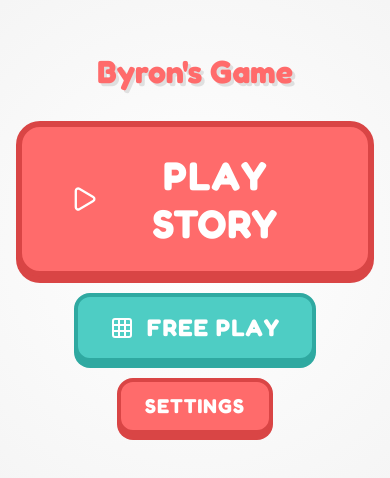
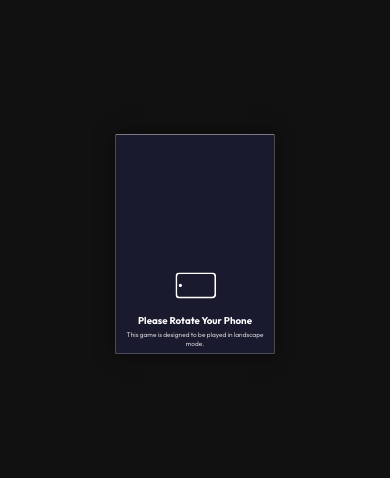
Before and after one commit to sziegler68/Byrons-game, a React (Vite) app: page / in a window 390 px wide. Shown: the part 178-656 px from the top of the page. Built offline with nearby package versions, Linux system fonts and the light colour scheme.

Commit message:
feat: implement Game Scaler architecture (960x540 fixed resolution) and RotatePhone overlay

```diff
--- a/src/App.tsx
+++ b/src/App.tsx
@@ -5,6 +5,8 @@ import { StorySelect } from './pages/StorySelect';
 import { StoryBoard } from './pages/StoryBoard';
 import { SettingsScreen } from './pages/SettingsScreen';
 import { TracingGame } from './components/minigames/TracingGame';
+import { GameScaler } from './components/layout/GameScaler';
+import { RotatePhone } from './components/layout/RotatePhone';
 import { STORIES } from './data/stories';
 
 const GameContent = () => {
@@ -49,7 +51,10 @@ const GameContent = () => {
 function App() {
   return (
     <GameProvider>
-      <GameContent />
+      <GameScaler>
+        <RotatePhone />
+        <GameContent />
+      </GameScaler>
     </GameProvider>
   );
 }
--- /dev/null
+++ b/src/components/layout/GameScaler.tsx
@@ -0,0 +1,68 @@
+import { useState, useEffect } from 'react';
+import type { ReactNode } from 'react';
+
+// The "Target" resolution we code against.
+// 960x540 is qHD (exactly 1/2 of 1080p, 1/4 of 4k).
+// It's a safe 16:9 aspect ratio that runs great on mobile performance-wise.
+const GAME_WIDTH = 960;
+const GAME_HEIGHT = 540;
+
+interface GameScalerProps {
+    children: ReactNode;
+}
+
+export const GameScaler = ({ children }: GameScalerProps) => {
+    const [scale, setScale] = useState(1);
+
+    useEffect(() => {
+        const handleResize = () => {
+            const windowWidth = window.innerWidth;
+            const windowHeight = window.innerHeight;
+
+            // Calculate the scale needed to fit the width
+            const scaleX = windowWidth / GAME_WIDTH;
+            // Calculate the scale needed to fit the height
+            const scaleY = windowHeight / GAME_HEIGHT;
+
+            // Choose the smaller scale to ensure the game fits entirely within the screen (letterboxing)
+            const newScale = Math.min(scaleX, scaleY);
+
+            setScale(newScale);
+        };
+
+        window.addEventListener('resize', handleResize);
+        // Call once on mount
+        handleResize();
+
+        return () => window.removeEventListener('resize', handleResize);
+    }, []);
+
+    return (
+        <div style={{
+            width: '100vw',
+            height: '100vh',
+            backgroundColor: '#111', // Letterbox color (dark gray/black)
+            display: 'flex',
+            alignItems: 'center',
+            justifyContent: 'center',
+            overflow: 'hidden',
+            position: 'fixed', // Prevent body scrolling
+            top: 0,
+            left: 0
+        }}>
+            <div style={{
+                width: GAME_WIDTH,
+                height: GAME_HEIGHT,
+                transform: `scale(${scale})`,
+                // Start transformation from center so it scales evenly
+                transformOrigin: 'center center',
+                backgroundColor: '#fff', // Or your game's base background
+                position: 'relative',
+                boxShadow: '0 0 50px rgba(0,0,0,0.5)', // Nice shadow to separate from letterbox
+                overflow: 'hidden'
+            }}>
+                {children}
+            </div>
+        </div>
+    );
+};
--- /dev/null
+++ b/src/components/layout/RotatePhone.tsx
@@ -0,0 +1,69 @@
+import { useState, useEffect } from 'react';
+import { motion } from 'framer-motion';
+
+export const RotatePhone = () => {
+    const [isPortrait, setIsPortrait] = useState(false);
+
+    useEffect(() => {
+        const checkOrientation = () => {
+            // Check if height is strictly greater than width (classic portrait)
+            setIsPortrait(window.innerHeight > window.innerWidth);
+        };
+
+        // Initial check
+        checkOrientation();
+
+        // Listen for resize/orientation change
+        window.addEventListener('resize', checkOrientation);
+        window.addEventListener('orientationchange', checkOrientation);
+
+        return () => {
+            window.removeEventListener('resize', checkOrientation);
+            window.removeEventListener('orientationchange', checkOrientation);
+        };
+    }, []);
+
+    if (!isPortrait) return null;
+
+    return (
+        <div style={{
+            position: 'fixed',
+            top: 0,
+            left: 0,
+            width: '100vw',
+            height: '100vh',
+            backgroundColor: '#1a1a2e', // Dark blue/black background
+            zIndex: 9999,
+            display: 'flex',
+            flexDirection: 'column',
+            alignItems: 'center',
+            justifyContent: 'center',
+            color: 'white',
+            textAlign: 'center',
+            padding: '20px'
+        }}>
+            <motion.div
+                animate={{ rotate: 90 }}
+                transition={{
+                    repeat: Infinity,
+                    duration: 1.5,
+                    repeatDelay: 0.5,
+                    ease: "easeInOut"
+                }}
+                style={{ marginBottom: '20px' }}
+            >
+                {/* Simple Phone SVG Icon */}
+                <svg width="64" height="100" viewBox="0 0 64 100" fill="none" xmlns="http://www.w3.org/2000/svg">
+                    <rect x="2" y="2" width="60" height="96" rx="8" stroke="white" strokeWidth="4" />
+                    <circle cx="32" cy="88" r="4" fill="white" />
+                </svg>
+            </motion.div>
+            <h2 style={{ fontFamily: 'Outfit, sans-serif', fontSize: '1.5rem', marginBottom: '10px' }}>
+                Please Rotate Your Phone
+            </h2>
+            <p style={{ fontFamily: 'Outfit, sans-serif', opacity: 0.8 }}>
+                This game is designed to be played in landscape mode.
+            </p>
+        </div>
+    );
+};
--- a/src/index.css
+++ b/src/index.css
@@ -9,17 +9,16 @@
   --light-color: #F7FFF7;
   --font-main: 'Outfit', sans-serif;
   --font-fun: 'Fredoka', cursive;
-  --spacing-base: 1rem;
+
+  /*
+     With GameScaler, we are ALWAYS at 960x540 internal resolution.
+     So we can define standard sizes in pixels or rems with confidence.
+     Base font size is 16px (browser default).
+  */
   --radius-lg: 24px;
   --radius-md: 16px;
   --radius-sm: 12px;
   --border-width: 4px;
-
-  /* Safe area variables */
-  --sat: env(safe-area-inset-top);
-  --sar: env(safe-area-inset-right);
-  --sab: env(safe-area-inset-bottom);
-  --sal: env(safe-area-inset-left);
 }
 
 * {
@@ -29,37 +28,24 @@
   -webkit-tap-highlight-color: transparent;
 }
 
-html {
+html, body {
+  width: 100%;
   height: 100%;
-  width: 100%;
-  overflow: hidden;
+  overflow: hidden; /* GameScaler handles the container */
+  background-color: #111; /* Match the letterbox color */
 }
 
 body {
   font-family: var(--font-main);
-  background-color: var(--light-color);
-  background-image: radial-gradient(var(--secondary-color) 2px, transparent 2px);
-  background-size: 30px 30px;
   color: var(--dark-color);
   -webkit-user-select: none;
   user-select: none;
   overscroll-behavior: none;
-
-  /* Robust full screen */
-  width: 100%;
-  height: 100%;
-  position: fixed;
-  top: 0;
-  left: 0;
-  overflow: hidden;
 }
 
 #root {
   width: 100%;
   height: 100%;
-  display: flex;
-  flex-direction: column;
-  padding: var(--sat) var(--sar) var(--sab) var(--sal);
 }
 
 button {
@@ -70,12 +56,15 @@ button {
   touch-action: manipulation;
 }
 
+/* This container now lives INSIDE the 960x540 scaled box */
 .app-container {
-  flex: 1;
-  display: flex;
-  flex-direction: column;
   width: 100%;
   height: 100%;
   overflow: hidden;
   position: relative;
+  background-color: var(--light-color);
+  background-image: radial-gradient(var(--secondary-color) 2px, transparent 2px);
+  background-size: 30px 30px;
+  display: flex;
+  flex-direction: column;
 }
--- a/src/pages/StoryBoard.module.css
+++ b/src/pages/StoryBoard.module.css
@@ -1,15 +1,24 @@
+/*
+   Optimized for 960x540 Fixed Resolution
+   We no longer need clamp() or vh/vw hacks because
+   pixels are now relative to the scaled container.
+*/
+
 .container {
     width: 100%;
     height: 100%;
     display: flex;
     flex-direction: column;
+    /* Soft Blue Sky Background */
     background-color: #87CEEB;
     overflow: hidden;
 }
 
 .header {
     flex-shrink: 0;
-    padding: 0.5rem 1rem;
+    height: 70px;
+    /* Fixed height header */
+    padding: 0 20px;
     display: flex;
     justify-content: space-between;
     align-items: center;
@@ -21,13 +30,14 @@
 .playerInfo {
     display: flex;
     align-items: center;
-    gap: 0.5rem;
+    gap: 10px;
     font-family: var(--font-fun);
-    font-size: clamp(0.9rem, 1.5rem, 4vh);
+    font-size: 1.5rem;
+    /* Reliable size */
     background: white;
-    padding: 0.25rem 0.75rem;
+    padding: 5px 15px;
     border-radius: var(--radius-md);
-    border: 2px solid var(--dark-color);
+    border: 3px solid var(--dark-color);
 }
 
 .boardArea {
@@ -36,34 +46,37 @@
     align-items: center;
     justify-content: center;
     position: relative;
-    overflow: auto;
-    padding: 1rem;
+    /* No scroll needed if we design the board to fit 540px height */
+    overflow: hidden;
+    padding: 10px;
 }
 
+/* The winding path container */
 .path {
     display: flex;
     flex-wrap: wrap;
     align-items: center;
     justify-content: center;
-    gap: 2vw;
-    width: 100%;
+    gap: 25px;
+    /* Fixed gap */
+    width: 90%;
     max-width: 800px;
 }
 
 .tile {
-    /* Responsive tile size - scales with screen but capped */
-    width: clamp(40px, 12vw, 80px);
-    height: clamp(40px, 12vw, 80px);
+    /* Fixed readable size */
+    width: 60px;
+    height: 60px;
 
     background-color: white;
     border-radius: 50%;
-    border: min(4px, 1vw) solid var(--primary-color);
+    border: 4px solid var(--primary-color);
     display: flex;
     align-items: center;
     justify-content: center;
     font-family: var(--font-fun);
     font-weight: bold;
-    font-size: clamp(0.8rem, 2vw, 1.2rem);
+    font-size: 1.2rem;
     position: relative;
     flex-shrink: 0;
 }
@@ -77,43 +90,51 @@
 }
 
 .activeTile {
-    transform: scale(1.1);
+    transform: scale(1.2);
     z-index: 10;
-    box-shadow: 0 0 10px rgba(255, 255, 255, 0.8);
+    box-shadow: 0 0 15px rgba(255, 255, 255, 0.9);
 }
 
 .meeple {
     position: absolute;
-    top: -30%;
-    font-size: clamp(1.5rem, 5vw, 2.5rem);
-    filter: drop-shadow(0 2px 2px rgba(0, 0, 0, 0.2));
+    top: -20px;
+    font-size: 2.5rem;
+    /* Big clear icon */
+    filter: drop-shadow(0 3px 3px rgba(0, 0, 0, 0.3));
     z-index: 20;
 }
 
 .controls {
     flex-shrink: 0;
-    padding: 0.5rem 1rem;
+    height: 100px;
+    /* Fixed height controls area */
+    padding: 0 20px;
     background-color: rgba(255, 255, 255, 0.9);
     border-top: 3px solid rgba(0, 0, 0, 0.1);
     display: flex;
     justify-content: center;
     align-items: center;
-    min-height: 80px;
-    /* Ensure touch target size */
 }
 
 .diceSection {
     display: flex;
     align-items: center;
-    gap: 1.5rem;
+    gap: 30px;
+}
+
+.promptContainer {
+    display: flex;
+    align-items: center;
+    gap: 20px;
 }
 
 .speechBubble {
     background: white;
-    padding: 0.5rem 1rem;
+    padding: 10px 20px;
     border-radius: var(--radius-md);
     font-family: var(--font-fun);
+    font-size: 1.1rem;
     border: 2px solid var(--dark-color);
     text-align: center;
-    max-width: 300px;
+    max-width: 400px;
 }
```
